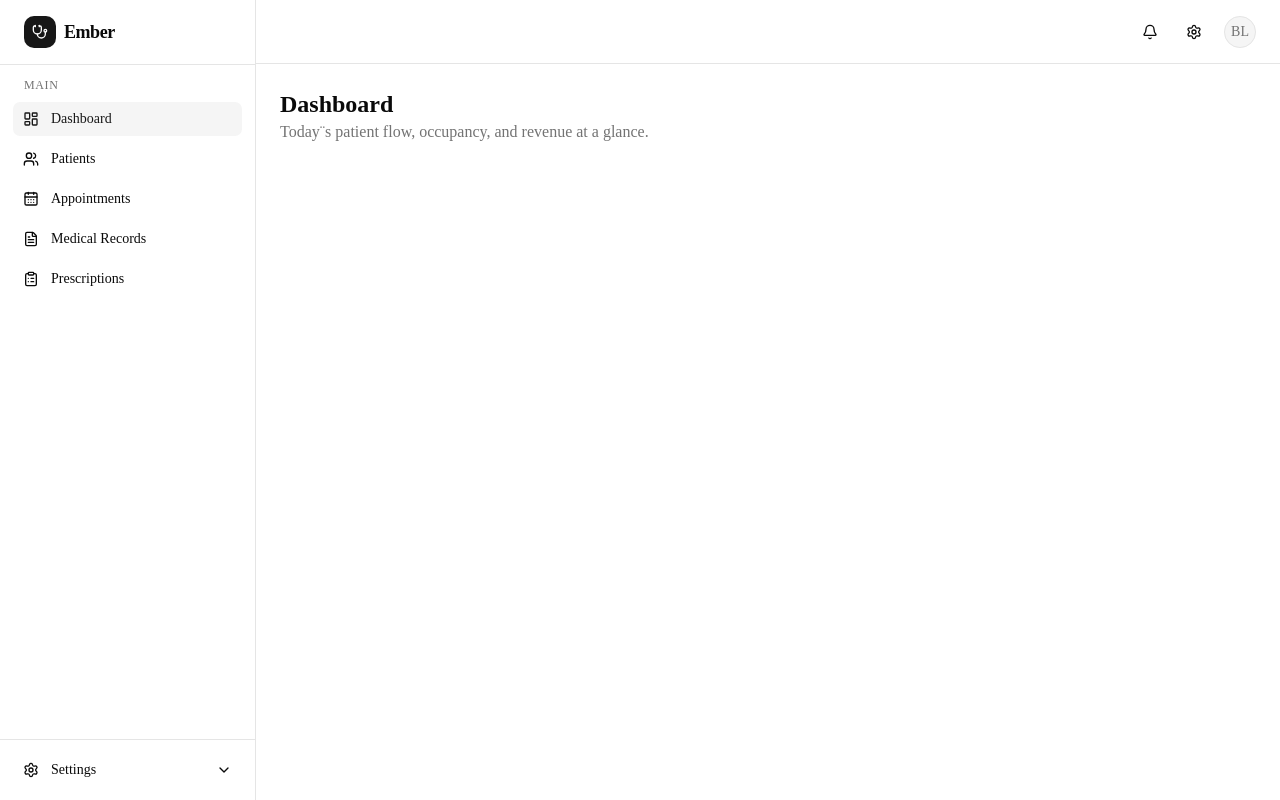
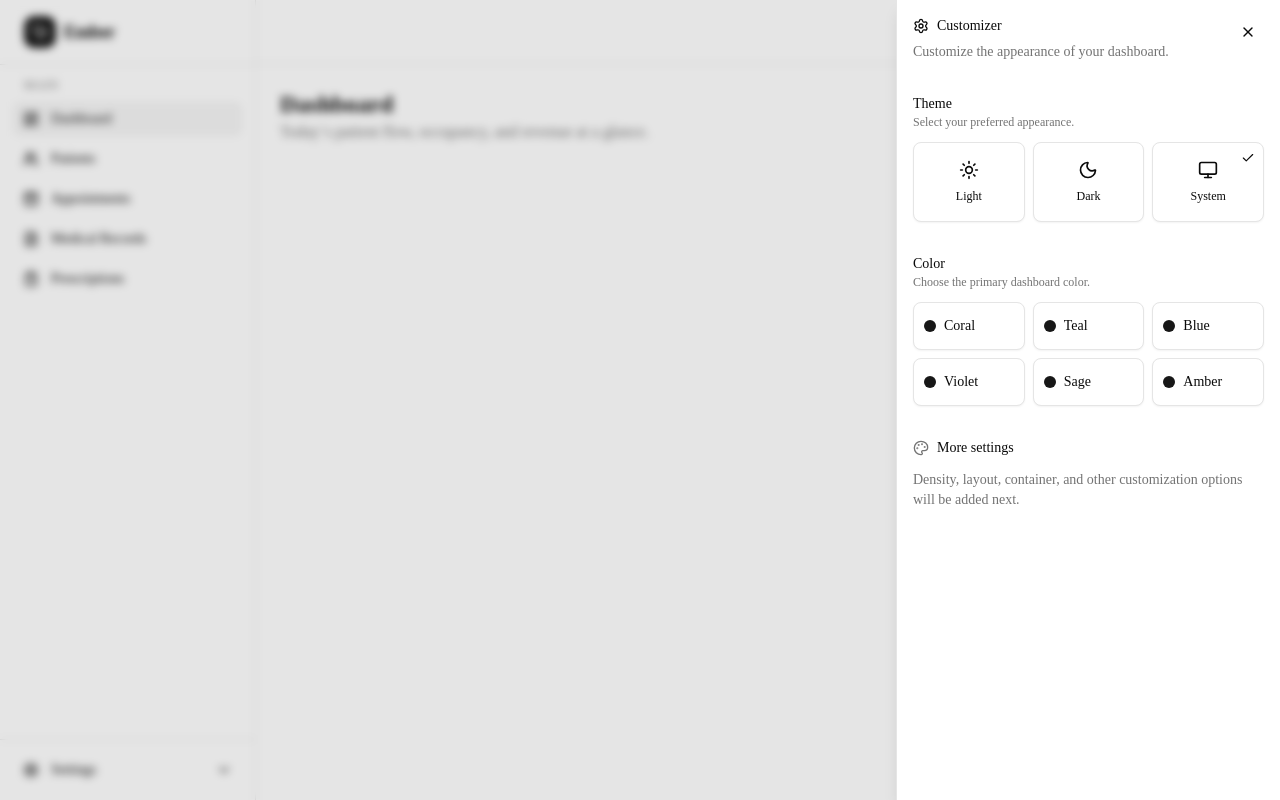
Before and after one commit to Aouiti-bilel/ember-dashboard, a Next.js app: page / in a window 1280 px wide. Both pictures are taken after a click on the button "Customize dashboard". Built offline with nearby package versions, Linux system fonts and the light colour scheme.

Commit message:
feat: add dashboard customizer

```diff
--- a/package.json
+++ b/package.json
@@ -14,6 +14,7 @@
     "cn": "^0.4.0",
     "lucide-react": "^1.47.0",
     "next": "16.3.6",
+    "next-themes": "^0.4.6",
     "react": "19.2.8",
     "react-dom": "19.2.8",
     "shadcn": "^4.21.0",
--- a/src/app/layout.tsx
+++ b/src/app/layout.tsx
@@ -1,19 +1,23 @@
 import type { Metadata } from "next";
 import "./globals.css";
+import { ThemeProvider } from "@/components/theme-provider";
 
 export const metadata: Metadata = {
   title: "Ember Dashboard",
   description: "Healthcare admin dashboard",
 };
-
 export default function RootLayout({
   children,
 }: Readonly<{
   children: React.ReactNode;
 }>) {
   return (
-    <html lang="en">
-      <body>{children}</body>
+    <html lang="en" suppressHydrationWarning>
+      <body>
+        <ThemeProvider>
+          {children}
+        </ThemeProvider>
+      </body>
     </html>
   );
 }
--- /dev/null
+++ b/src/components/customizer/customizer.tsx
@@ -0,0 +1,157 @@
+"use client";
+
+import { Check, Moon, Palette, Settings, Sun, Monitor } from "lucide-react";
+import { useTheme } from "next-themes";
+
+import { Button } from "@/components/ui/button";
+import {
+  Sheet,
+  SheetContent,
+  SheetDescription,
+  SheetHeader,
+  SheetTitle,
+} from "@/components/ui/sheet";
+
+interface CustomizerProps {
+  open: boolean;
+  onOpenChange: (open: boolean) => void;
+}
+
+const themes = [
+  {
+    value: "light",
+    label: "Light",
+    icon: Sun,
+  },
+  {
+    value: "dark",
+    label: "Dark",
+    icon: Moon,
+  },
+  {
+    value: "system",
+    label: "System",
+    icon: Monitor,
+  },
+];
+
+export function Customizer({
+  open,
+  onOpenChange,
+}: CustomizerProps) {
+  const { theme, setTheme } = useTheme();
+
+  return (
+    <Sheet open={open} onOpenChange={onOpenChange}>
+      <SheetContent
+        side="right"
+        className="w-full sm:max-w-md"
+      >
+        <SheetHeader>
+          <SheetTitle className="flex items-center gap-2">
+            <Settings className="size-4" />
+            Customizer
+          </SheetTitle>
+
+          <SheetDescription>
+            Customize the appearance of your dashboard.
+          </SheetDescription>
+        </SheetHeader>
+
+        <div className="space-y-8 px-4 pb-6">
+          {/* Theme */}
+          <section className="space-y-3">
+            <div>
+              <h3 className="text-sm font-medium">
+                Theme
+              </h3>
+
+              <p className="text-xs text-muted-foreground">
+                Select your preferred appearance.
+              </p>
+            </div>
+
+            <div className="grid grid-cols-3 gap-2">
+              {themes.map((item) => {
+                const Icon = item.icon;
+                const selected = theme === item.value;
+
+                return (
+                  <Button
+                    key={item.value}
+                    type="button"
+                    variant="outline"
+                    className="relative h-20 flex-col gap-2"
+                    onClick={() => setTheme(item.value)}
+                  >
+                    {selected && (
+                      <span className="absolute right-2 top-2">
+                        <Check className="size-3.5" />
+                      </span>
+                    )}
+
+                    <Icon className="size-5" />
+
+                    <span className="text-xs">
+                      {item.label}
+                    </span>
+                  </Button>
+                );
+              })}
+            </div>
+          </section>
+
+          {/* Color */}
+          <section className="space-y-3">
+            <div>
+              <h3 className="text-sm font-medium">
+                Color
+              </h3>
+
+              <p className="text-xs text-muted-foreground">
+                Choose the primary dashboard color.
+              </p>
+            </div>
+
+            <div className="grid grid-cols-3 gap-2">
+              {[
+                "Coral",
+                "Teal",
+                "Blue",
+                "Violet",
+                "Sage",
+                "Amber",
+              ].map((color) => (
+                <Button
+                  key={color}
+                  type="button"
+                  variant="outline"
+                  className="h-12 justify-start gap-2"
+                >
+                  <span className="size-3 rounded-full bg-primary" />
+                  {color}
+                </Button>
+              ))}
+            </div>
+          </section>
+
+          {/* Coming later */}
+          <section className="space-y-3">
+            <div className="flex items-center gap-2">
+              <Palette className="size-4 text-muted-foreground" />
+
+              <h3 className="text-sm font-medium">
+                More settings
+              </h3>
+            </div>
+
+            <p className="text-sm text-muted-foreground">
+              Density, layout, container, and other
+              customization options will be added next.
+            </p>
+          </section>
+        </div>
+      </SheetContent>
+    </Sheet>
+  );
+}
--- a/src/components/layout/navbar.tsx
+++ b/src/components/layout/navbar.tsx
@@ -1,10 +1,18 @@
+"use client";
+
+import { useState } from "react";
 import { Bell, Menu, Settings } from "lucide-react";
 
 import { Avatar, AvatarFallback } from "@/components/ui/avatar";
 import { Button } from "@/components/ui/button";
 
+import { Customizer } from "@/components/customizer/customizer";
+
 export function Navbar() {
+  const [customizerOpen, setCustomizerOpen] = useState(false);
+
   return (
+    <>
       <header className="flex h-16 items-center border-b bg-background px-4 md:px-6">
         {/* Mobile menu */}
         <Button
@@ -13,7 +21,9 @@ export function Navbar() {
           className="md:hidden"
         >
           <Menu className="size-5" />
-        <span className="sr-only">Open navigation</span>
+          <span className="sr-only">
+            Open navigation
+          </span>
         </Button>
 
         {/* Right actions */}
@@ -23,15 +33,22 @@ export function Navbar() {
             size="icon"
           >
             <Bell className="size-4" />
-          <span className="sr-only">Notifications</span>
+
+            <span className="sr-only">
+              Notifications
+            </span>
           </Button>
 
           <Button
             variant="ghost"
             size="icon"
+            onClick={() => setCustomizerOpen(true)}
           >
             <Settings className="size-4" />
-          <span className="sr-only">Customize dashboard</span>
+
+            <span className="sr-only">
+              Customize dashboard
+            </span>
           </Button>
 
           <Avatar className="ml-1 size-8">
@@ -41,5 +58,11 @@ export function Navbar() {
           </Avatar>
         </div>
       </header>
+
+      <Customizer
+        open={customizerOpen}
+        onOpenChange={setCustomizerOpen}
+      />
+    </>
   );
 }
--- /dev/null
+++ b/src/components/theme-provider.tsx
@@ -0,0 +1,19 @@
+"use client";
+
+import * as React from "react";
+import { ThemeProvider as NextThemesProvider } from "next-themes";
+
+export function ThemeProvider({
+  children,
+}: React.ComponentProps<typeof NextThemesProvider>) {
+  return (
+    <NextThemesProvider
+      attribute="class"
+      defaultTheme="system"
+      enableSystem
+      disableTransitionOnChange
+    >
+      {children}
+    </NextThemesProvider>
+  );
+}
```
Also changed, not shown: 1 other file (tests, documents, lock files or other folders). Lines whose indentation alone changed are shown as unchanged.
